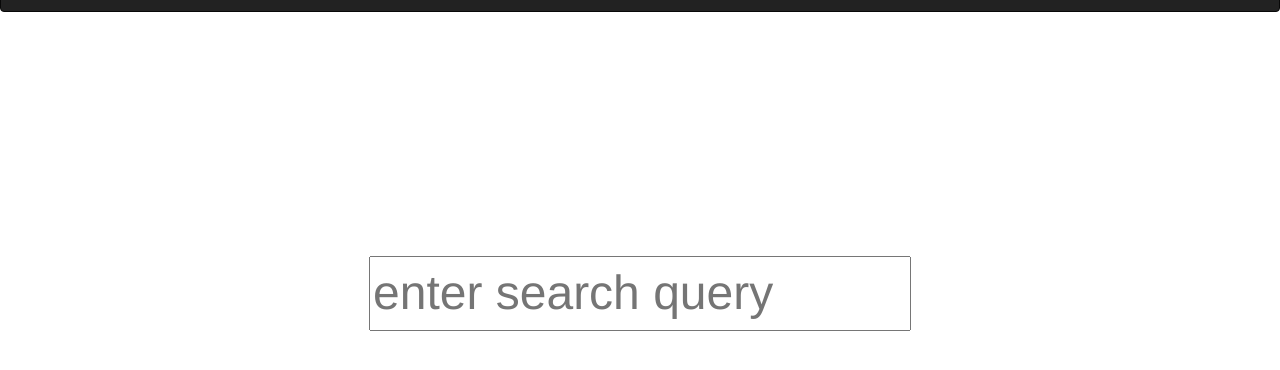
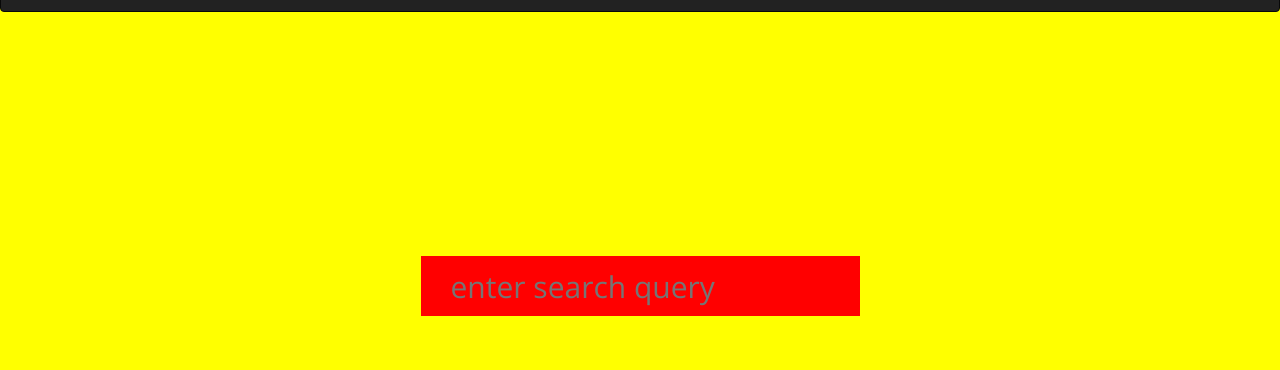
Before and after one commit to lawrencelm/SmartBox, a plain HTML site: page index.html in a window 1280 px wide. Drawn offline with nearby package versions, Linux system fonts and the light colour scheme.

Commit message:
New color scheme. We made it look ugly by accident. How the heck did this happen?

```diff
--- a/index.html
+++ b/index.html
@@ -16,7 +16,7 @@
                     </ul>
                 </div>
             </nav>
-            <div class="searchLanding">
+            <div class="searchLanding" style="background: yellow !important;">
                 <div class="searchbox">
                     <input id="searchinput" type="text" placeholder="enter search query"></input>
                 </div>
--- a/styles.css
+++ b/styles.css
@@ -1,3 +1,5 @@
+@import url(http://fonts.googleapis.com/css?family=Open+Sans:300);
+
 body {
     text-align: center;
 }
@@ -66,3 +68,21 @@ body {
 #query {
     color:white;
 }
+
+input {
+    padding: 15px;
+}
+
+#searchInput {
+    border: none;
+    height: 48px;
+    font-size: 30px;
+    font-family: Open Sans;
+    font-weight: 300;
+    background: red;
+    padding: 30px;
+}
+
+#searchInput:focus {
+    outline: none;
+}
```
